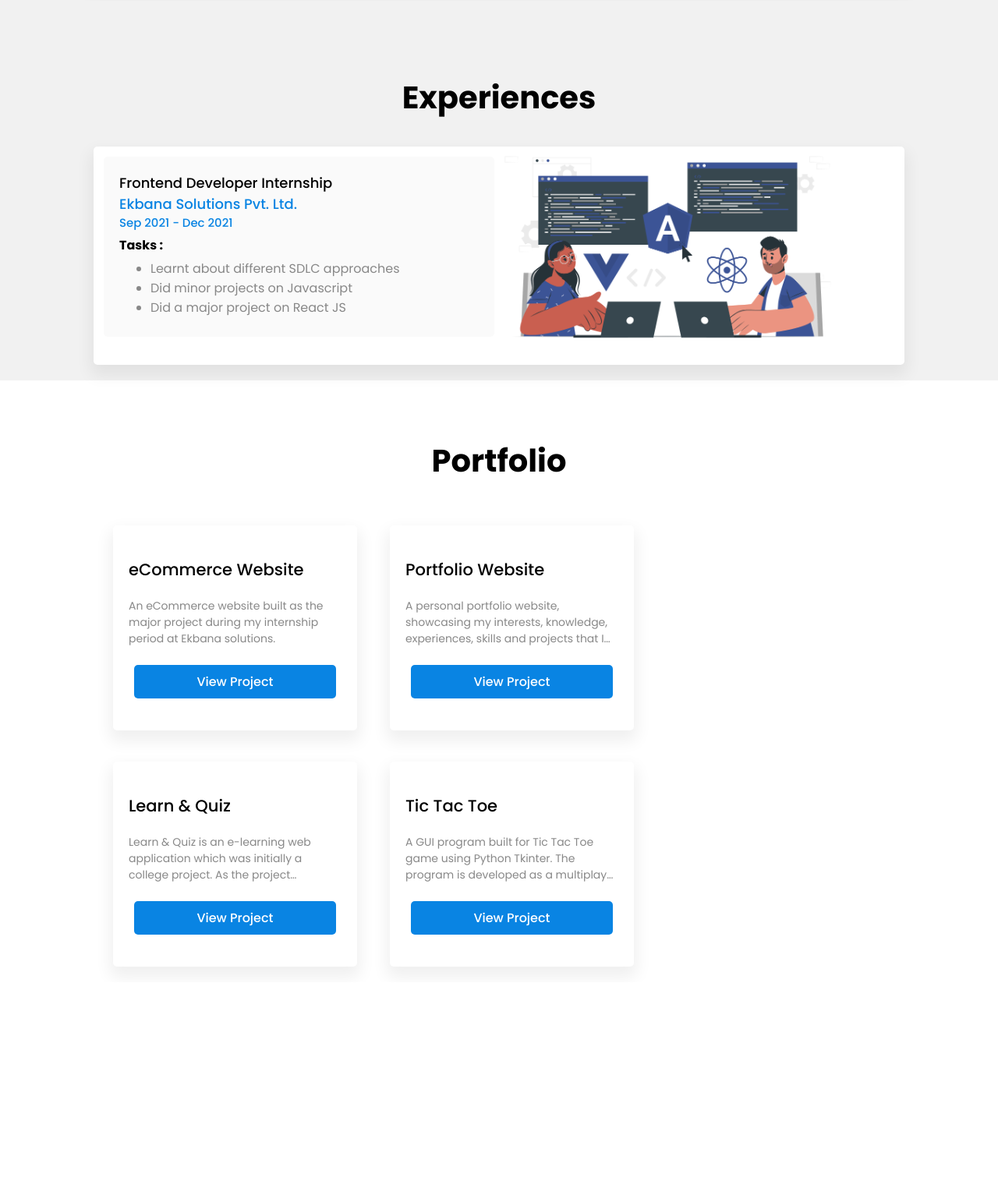
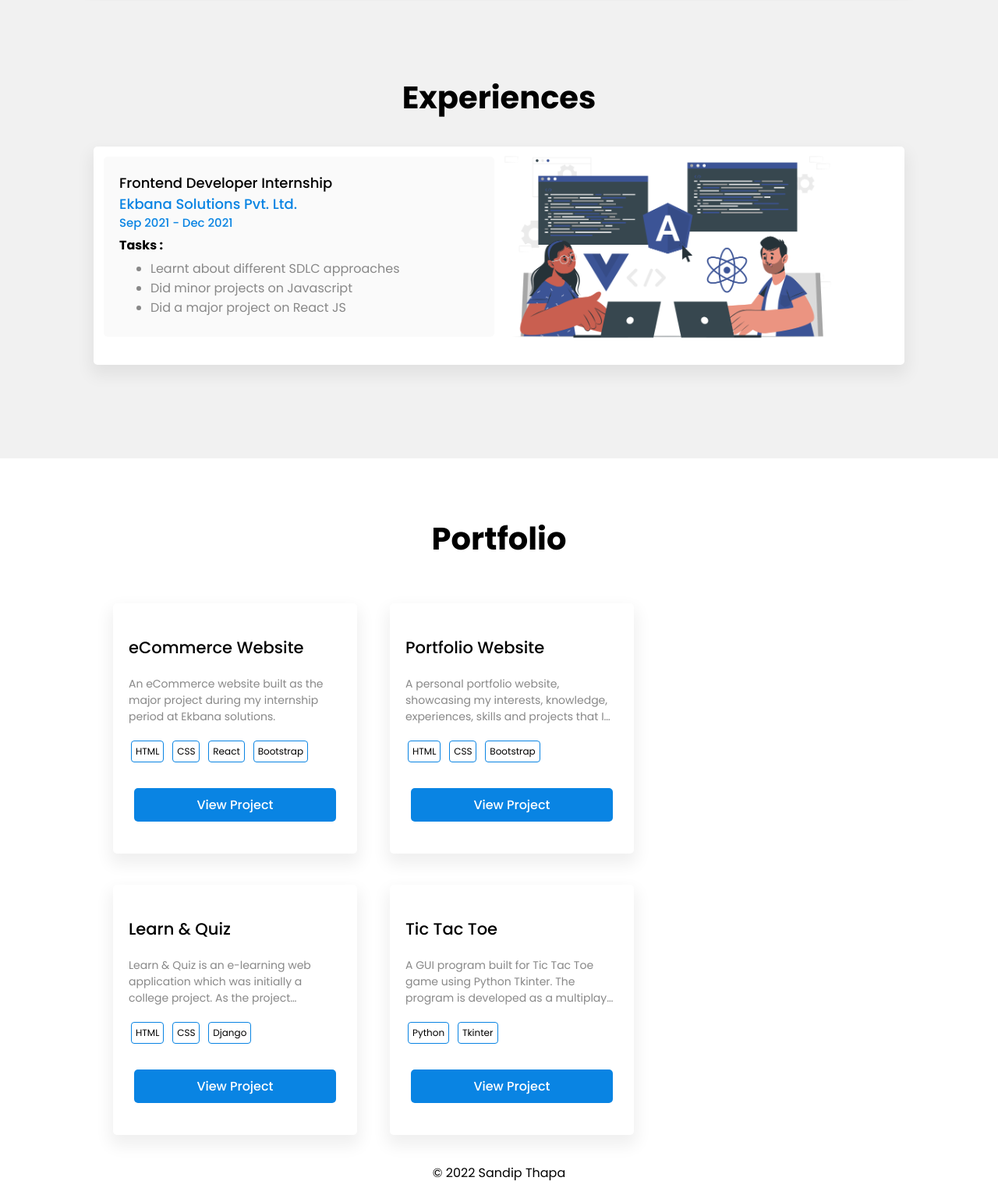
Before and after one commit to sandipthapa99/portfolio_html, a PHP site: page / in a window 1280 px wide. Shown: the part 1609-3142 px from the top of the page at 78% size. Before the commit the page ends 2854 px from the top, so only its background shows below. Run offline with PHP 8.4, Linux system fonts and the light colour scheme.

Commit message:
features completed

```diff
--- a/css/style.css
+++ b/css/style.css
@@ -87,7 +87,6 @@ li a:hover{
 .child_left p{
     margin-top: 0;
     color: #777;
-
 }
 
 .child_left ul{
@@ -95,17 +94,21 @@ li a:hover{
     padding: 0;
     list-style-type: none;
     font-size: 18px;
+    display: inline-flex;
 }
 
 .child_left li{
-    padding: 5px 0;
+    padding: 5px 10px;
+    font-size: 24px;
     color: #666;
 }
 .child_left li a{
     color: #666;
     padding-left: 10px;
 }
-
+.child_left li a:hover{
+    color: #0984e3;
+}
 
 .child_right img{
     margin-left: 120px;
@@ -140,8 +143,11 @@ li a:hover{
     border-radius: 5px;
     display: flex;
 }
+
+.experience_card{
+    margin-bottom: 100px;
+}
 .card_left{
-    /* border: 3px solid red; */
     width: 50%;
 }
 .card_left img, .card_right img{
@@ -149,7 +155,6 @@ li a:hover{
     max-width: 90%;
 }
 .card_right{
-    /* border: 3px solid blue; */
     width: 50%;
 }
 
@@ -251,3 +256,26 @@ li a:hover{
     border-radius: 5px;
     font-size: 16px;
 }
+.proj_button a:hover{
+    background-color: #273C75;
+    transition-duration: .8s;
+}
+.techs ul{
+    padding: 0;
+}
+.techs ul li{
+    margin: 0px 3px;
+    border: 1px solid #0984e3;
+    border-radius: 4px;
+    margin-bottom: 10px;
+    padding: 4px 5px;
+    display: inline-block;
+    font-size: 12px;
+}
+
+.copy{
+    float:right;
+    width: 100%;
+    text-align: center  ;
+    font-size: 16px;
+}
--- a/index.html
+++ b/index.html
@@ -19,7 +19,6 @@
                     <li><a href="#edu">Education</a></li>
                     <li><a href="#experiences">Experiences</a></li>
                     <li><a href="#portfolio">Portfolio</a></li>
-                    <li><a href="#contact">Contact</a></li>
                 </ul>
             </div>
         </div>
@@ -33,12 +32,11 @@
                     <h1>Sandip Thapa</h1>
                     <h4>Tech Enthusiast</h4>
                     <p>I am a Computer Science Graduate and frontend development enthusiast. Currently looking for new opportunities.</p>
-                    <!-- <ul>
-                        <li><i class="fa fa-envelope"></i><a href="mailto:">sandipthapa386@gmail.com</a></li>
-                        <li><i class="fa fa-phone"></i><a href="callto:">9808976977</a></li>
-                        <li><i class="fa fa-map-marker"></i><a href="#">Tinthana-14, Chandragiri</a></li>
-                    </ul>
-                     -->
+                    <ul>
+                        <li><a href="https://www.facebook.com/sandipthapa99" target="_blank"><i class="fa fa-facebook-square"></i></a></li>
+                        <li><a href="https://github.com/sandipthapa99" target="_blank"><i class="fa fa-github"></i></a></li>
+                        <li><a href="https://www.linkedin.com/in/sandipthapa99/" target="_blank"><i class="fa fa-linkedin"></i></a></li>                    </ul>
+
                 </div>
                 <div class="hero_child child_right">
                     <img src="images/image.jpg" alt="">
@@ -101,7 +99,7 @@
                 <h2>Experiences</h2>
             </div>
             <div class="container">
-                <div class="card">
+                <div class="card experience_card">
                     <div class="card_left">
                         <div class="inner_card">
                             <div class="innercard_content">
@@ -139,6 +137,14 @@
                             <h3>eCommerce Website</h3>
                             <p>An eCommerce website built as the major project during my internship period at Ekbana solutions.
                             </p>
+                            <div class="techs">
+                                <ul>
+                                    <li>HTML</li>
+                                    <li>CSS</li>
+                                    <li>React</li>
+                                    <li>Bootstrap</li>
+                                </ul>
+                            </div>
                             <div class="proj_button">
                                 <a href="https://react-supermarket-theme.herokuapp.com/" target="_blank">View Project</a>
                             </div>
@@ -154,6 +160,13 @@
                             <p>
                                 A personal portfolio website, showcasing my interests, knowledge, experiences, skills and projects that I have done.
                             </p>
+                            <div class="techs">
+                                <ul>
+                                    <li>HTML</li>
+                                    <li>CSS</li>
+                                    <li>Bootstrap</li>
+                                </ul>
+                            </div>
                             <div class="proj_button">
                                 <a href="https://www.sandipthapa.com.np/" target="_blank">View Project</a>
                             </div>
@@ -169,6 +182,13 @@
                             <p>
                                 Learn & Quiz is an e-learning web application which was initially a college project. As the project progressed, I wanted to try new things that were out of scope for college project.
                             </p>
+                            <div class="techs">
+                                <ul>
+                                    <li>HTML</li>
+                                    <li>CSS</li>
+                                    <li>Django</li>
+                                </ul>
+                            </div>
                             <div class="proj_button">
                                 <a href="https://github.com/sandipthapa99/Quiz-Web-App" target="_blank">View Project</a>
                             </div>
@@ -184,6 +204,12 @@
                             <p>
                                 A GUI program built for Tic Tac Toe game using Python Tkinter. The program is developed as a multiplayer game rather than playing against the computer.
                             </p>
+                            <div class="techs">
+                                <ul>
+                                    <li>Python</li>
+                                    <li>Tkinter</li>
+                                </ul>
+                            </div>
                             <div class="proj_button">
                                 <a href="https://github.com/sandipthapa99/Tic-Tac-Toe-Python-GUI" target="_blank">View Project</a>
                             </div>
@@ -193,5 +219,11 @@
             </div>
         </div>
     </section>
+
+    <div class="copy">
+        <div class="container">
+            <p>&copy; 2022 Sandip Thapa</p>
+        </div>
+    </div>
 </body>
 </html>
```
Lines whose indentation alone changed are shown as unchanged.
